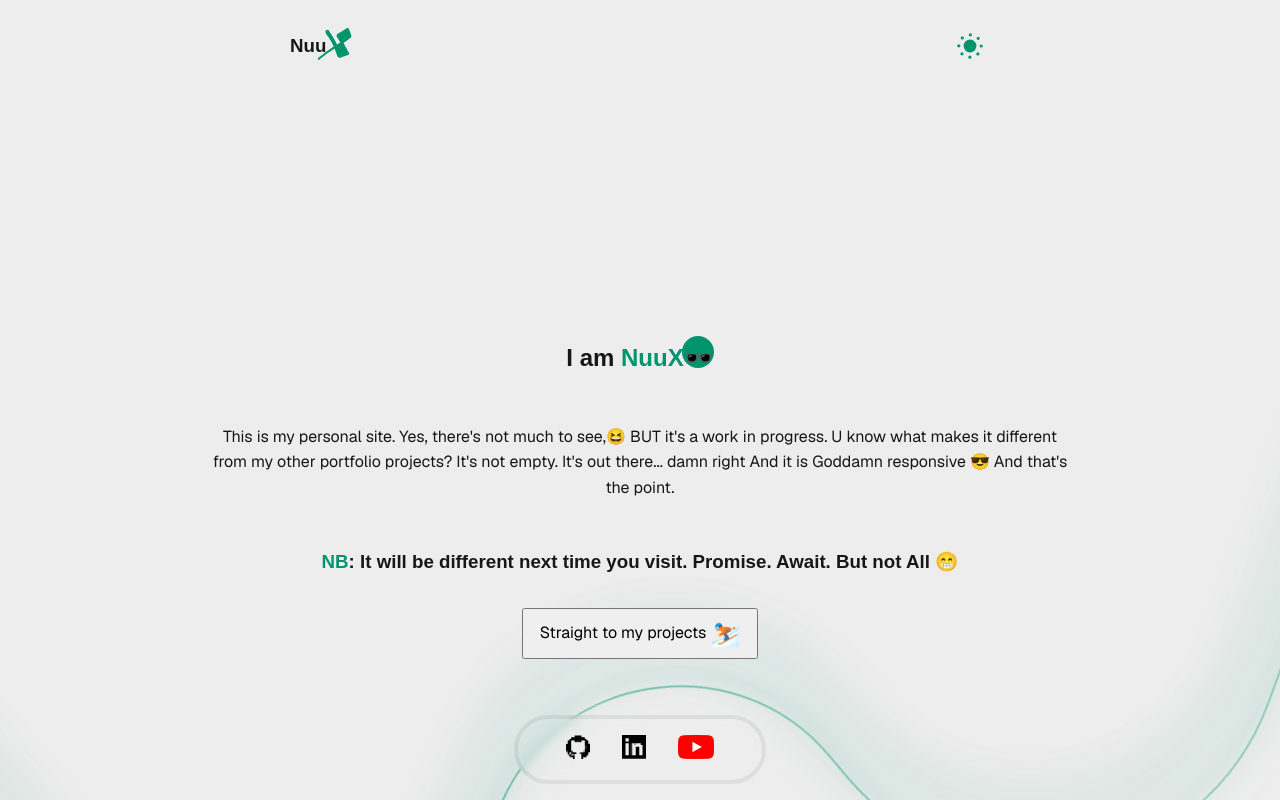
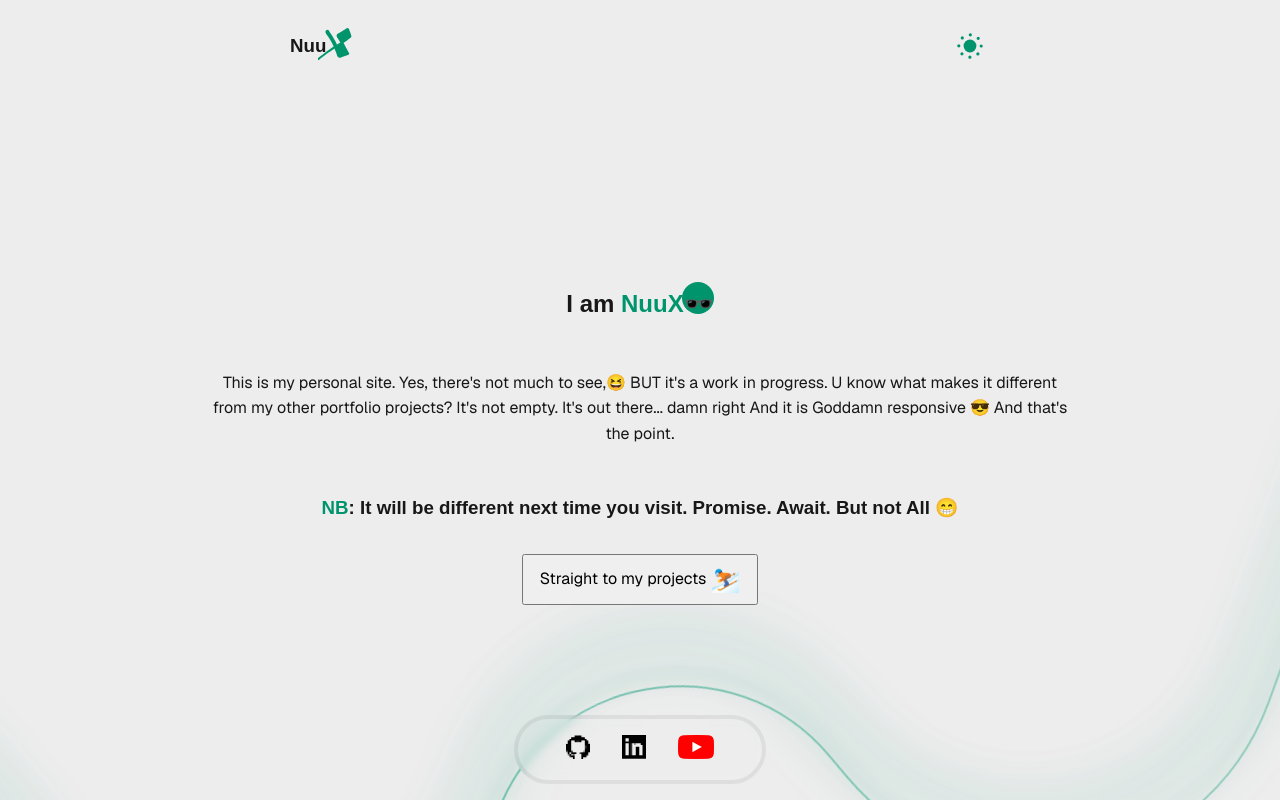
Before and after one commit to nuuxdev/nuux-personal-site, a Next.js app: page / in a window 1280 px wide. Shown: the top 800 px of the page. Built offline with nearby package versions, Linux system fonts and the light colour scheme; no server answers; a web font is replaced by a local one.

Commit message:
FIX| min-height changed for the hero section

```diff
--- a/src/app/globals.css
+++ b/src/app/globals.css
@@ -66,6 +66,7 @@ button {
 
 /* header */
 header {
+  --max-header-height: 2rem;
   z-index: 1000;
   /* position: fixed; */
   /* inset: 0; */
@@ -186,7 +187,7 @@ main {
 
 /* hero section */
 .hero_section {
-  min-height: 100vh;
+  min-height: calc(100vh - 6.75rem);
   display: flex;
   flex-direction: column;
   /* align-items: center; */
```
